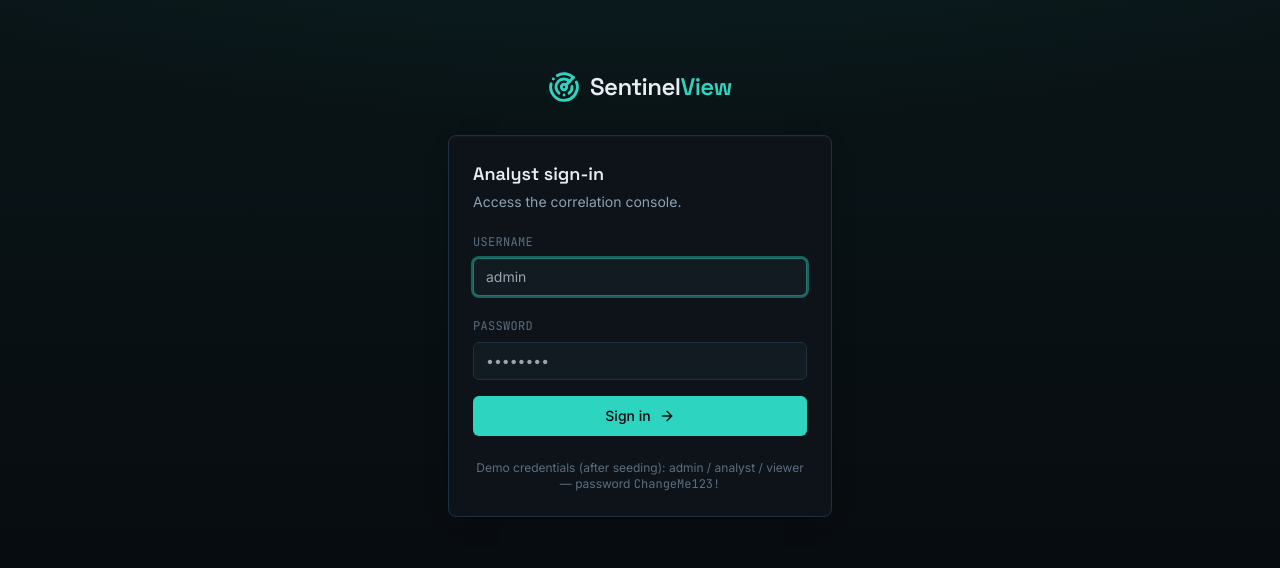
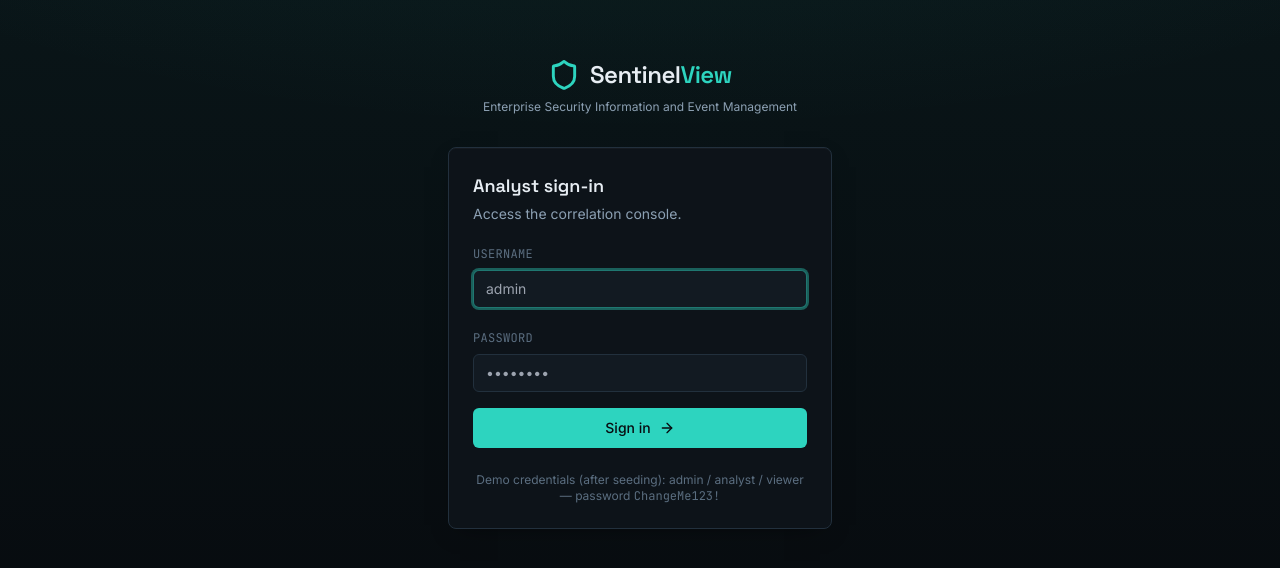
Before and after one commit to garimaupadhyayy/SentinelView-Enterprise-SIEM-Threat-Detection-Platform, a React (Vite) app in the folder frontend/: page /login in a window 1280 px wide. Shown: the part 106-674 px from the top of the page. Built offline with nearby package versions, Linux system fonts and the light colour scheme; no server answers; the HTML template or start-up script is replaced by a standard one.

Commit message:
Update login page branding

```diff
--- a/frontend/src/pages/LoginPage.tsx
+++ b/frontend/src/pages/LoginPage.tsx
@@ -1,6 +1,6 @@
 import { useState, type FormEvent } from "react";
 import { useNavigate } from "react-router-dom";
-import { Radar, ArrowRight, AlertCircle } from "lucide-react";
+import { Shield, ArrowRight, AlertCircle } from "lucide-react";
 import { useAuth } from "../context/AuthContext";
 
 export function LoginPage() {
@@ -29,12 +29,17 @@ export function LoginPage() {
     <div className="min-h-screen flex items-center justify-center px-4 relative overflow-hidden">
       <div className="absolute inset-0 bg-scan pointer-events-none" />
       <div className="w-full max-w-sm relative">
-        <div className="flex items-center gap-2.5 justify-center mb-8">
-          <Radar className="h-8 w-8 text-signal" strokeWidth={2.2} />
-          <span className="font-display font-semibold text-2xl tracking-tight">
-            Sentinel<span className="text-signal">View</span>
-          </span>
-        </div>
+       <div className="flex flex-col items-center text-center mb-8">
+  <div className="flex items-center gap-2.5">
+    <Shield className="h-8 w-8 text-signal" strokeWidth={2.2} />
+    <span className="font-display font-semibold text-2xl tracking-tight">
+      Sentinel<span className="text-signal">View</span>
+    </span>
+  </div>
+  <p className="mt-2 text-xs text-ink-muted">
+    Enterprise Security Information and Event Management
+  </p>
+</div>
 
         <form onSubmit={handleSubmit} className="panel p-6 space-y-4">
           <div>
```
Also changed, not shown: frontend/package.json (+9 -9 lines), 1 other file (tests, documents, lock files or other folders).
